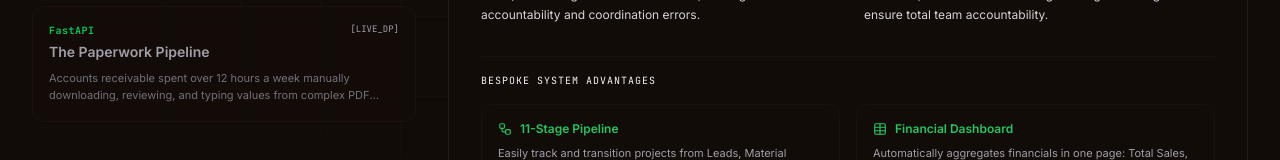
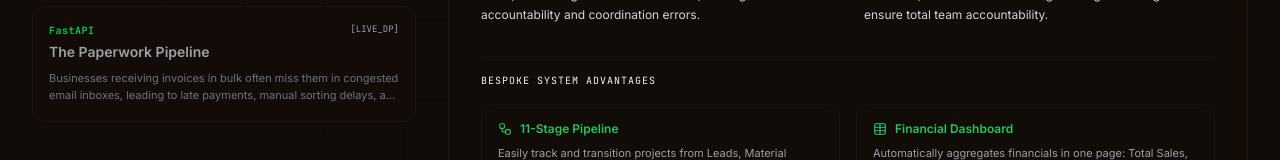
Before and after one commit to sadaf953/deeproot_systems, a React (Vite) app: page / in a window 1280 px wide. Both pictures are taken after a click on the button "PRODUCTS". Shown: the part 544-704 px from the top of the page. Built offline with nearby package versions, Linux system fonts and the light colour scheme.

Commit message:
Simplify invoice_ocr business problem statement

```diff
--- a/src/components/SeriousProjectsView.tsx
+++ b/src/components/SeriousProjectsView.tsx
@@ -119,7 +119,7 @@ const DETAIL_PROJECTS: ProjectDetails[] = [
     category: "Automated Data Extraction",
     badges: ["FastAPI", "Groq AI", "PyMuPDF", "Google Sheets API", "Apps Script"],
     demoUrl: "https://invoice-automater.onrender.com",
-    problem: "Accounts receivable spent over 12 hours a week manually downloading, reviewing, and typing values from complex PDF vendor invoices containing raw hardware parts lists, taxes, and billing entities.",
+    problem: "Businesses receiving invoices in bulk often miss them in congested email inboxes, leading to late payments, manual sorting delays, and hours of tedious download-and-log overhead.",
     solution: "An end-to-end automated pipeline. An email watcher forwards PDF attachments to a FastAPI service on Render. The service converts PDFs to Markdown using PyMuPDF, extracts clean structured JSON via a Groq LLM (llama-3.1-8b-instant), and appends it directly to a Google Sheet.",
     architecture: [
       "Email Watcher: Google Apps Script detects incoming vendor invoice PDFs in Gmail",
```
